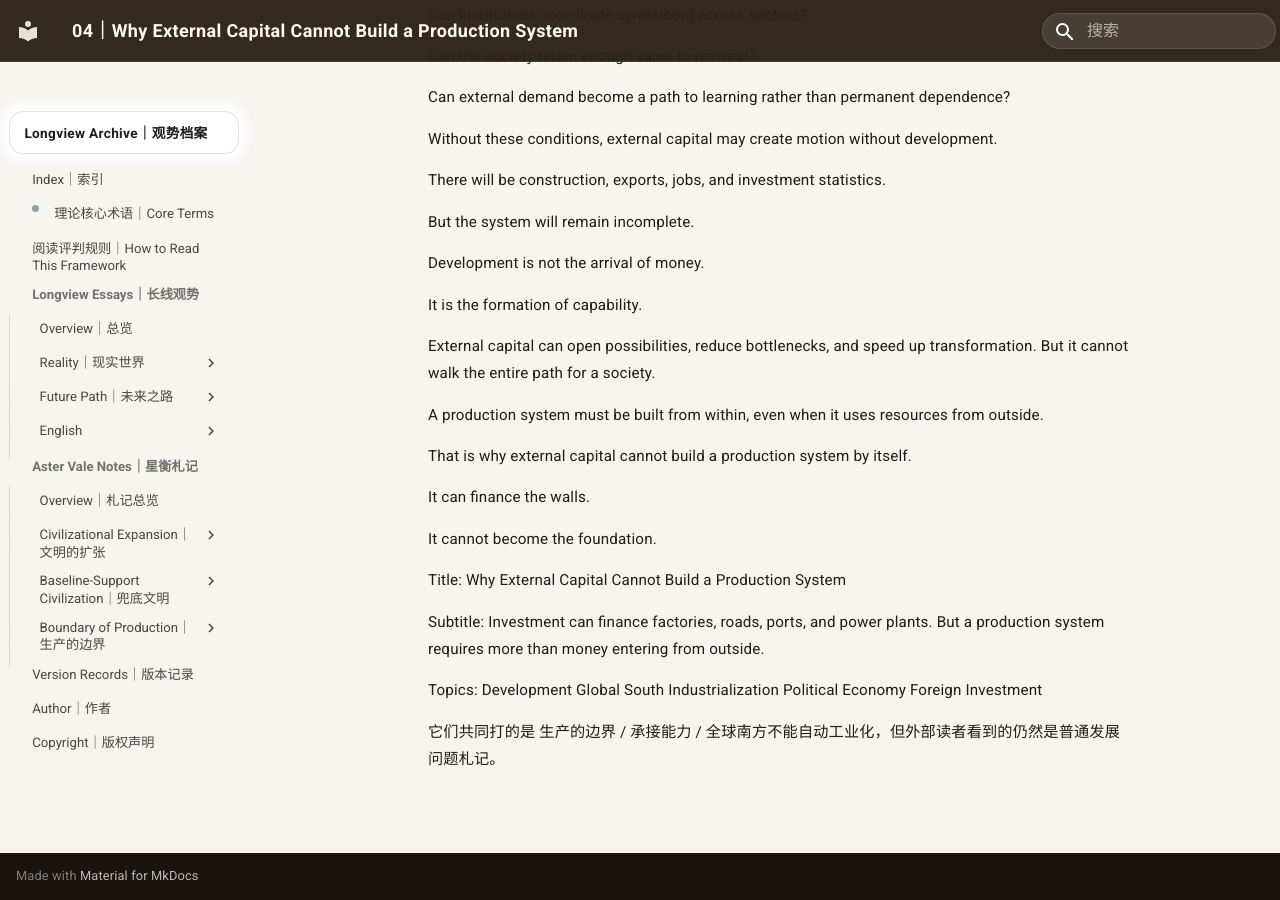
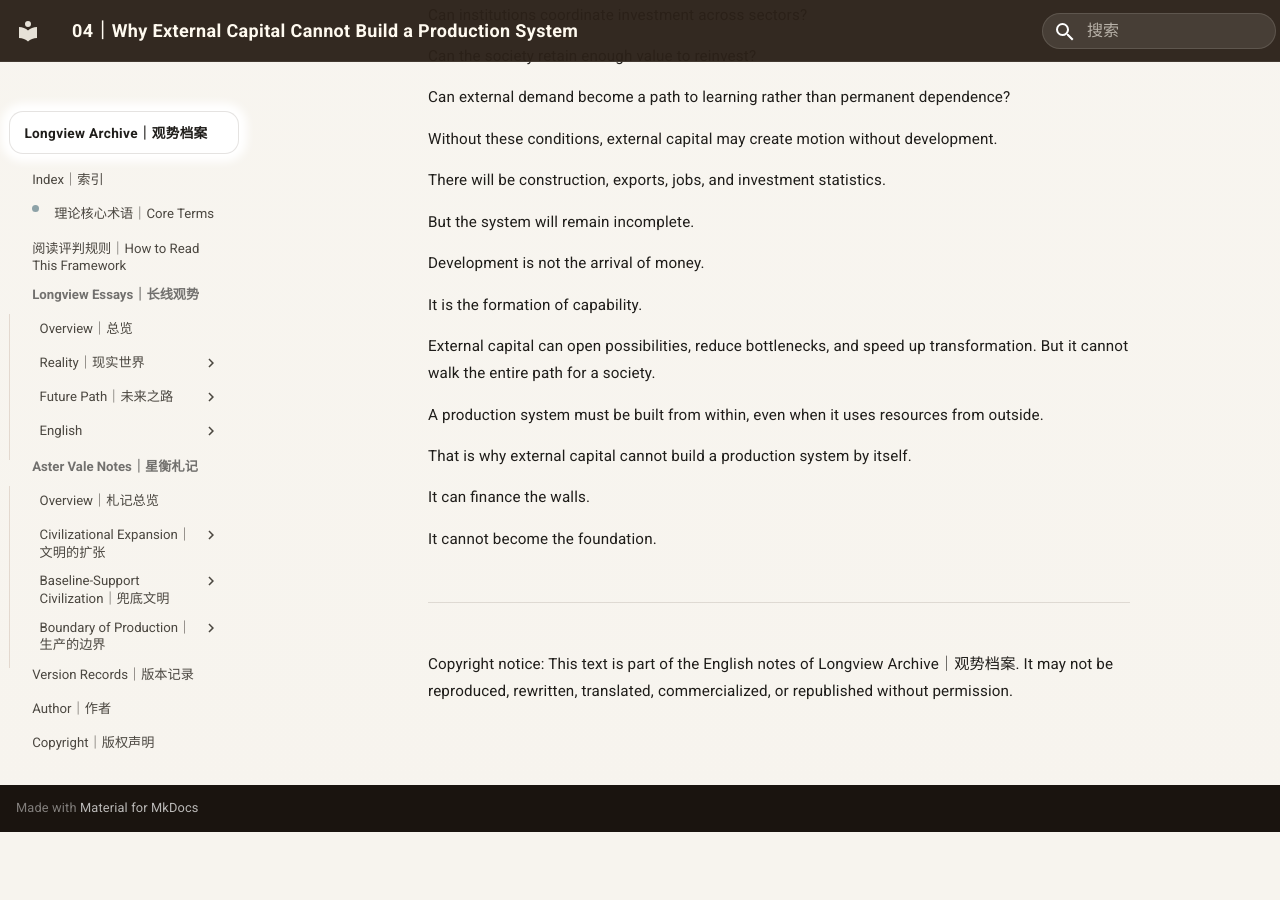
Before and after one commit to guanshi1688/longview-archive, an MkDocs documentation site: the page built from docs/essays/notes/english/Architecture/04-why-external-capital-cannot-build-a-production-system.md, in a window 1280 px wide and 900 px high, scrolled down 4592 px. Built offline with MkDocs 1.6.1 and Material for MkDocs 9.7.7, drawn with Linux system fonts in a browser that asks for light colours; after the commit the page ends 5424 px from its top, so only the background shows below that.

Commit message:
Update 04-why-external-capital-cannot-build-a-production-system.md

```diff
--- a/docs/essays/notes/english/Architecture/04-why-external-capital-cannot-build-a-production-system.md
+++ b/docs/essays/notes/english/Architecture/04-why-external-capital-cannot-build-a-production-system.md
@@ -180,17 +180,7 @@
 
 It cannot become the foundation.
 
-Title:
-Why External Capital Cannot Build a Production System
 
-Subtitle:
-Investment can finance factories, roads, ports, and power plants. But a production system requires more than money entering from outside.
+---
 
-Topics:
-Development
-Global South
-Industrialization
-Political Economy
-Foreign Investment
-
-它们共同打的是 生产的边界 / 承接能力 / 全球南方不能自动工业化，但外部读者看到的仍然是普通发展问题札记。
+Copyright notice: This text is part of the English notes of Longview Archive｜观势档案. It may not be reproduced, rewritten, translated, commercialized, or republished without permission.
```
